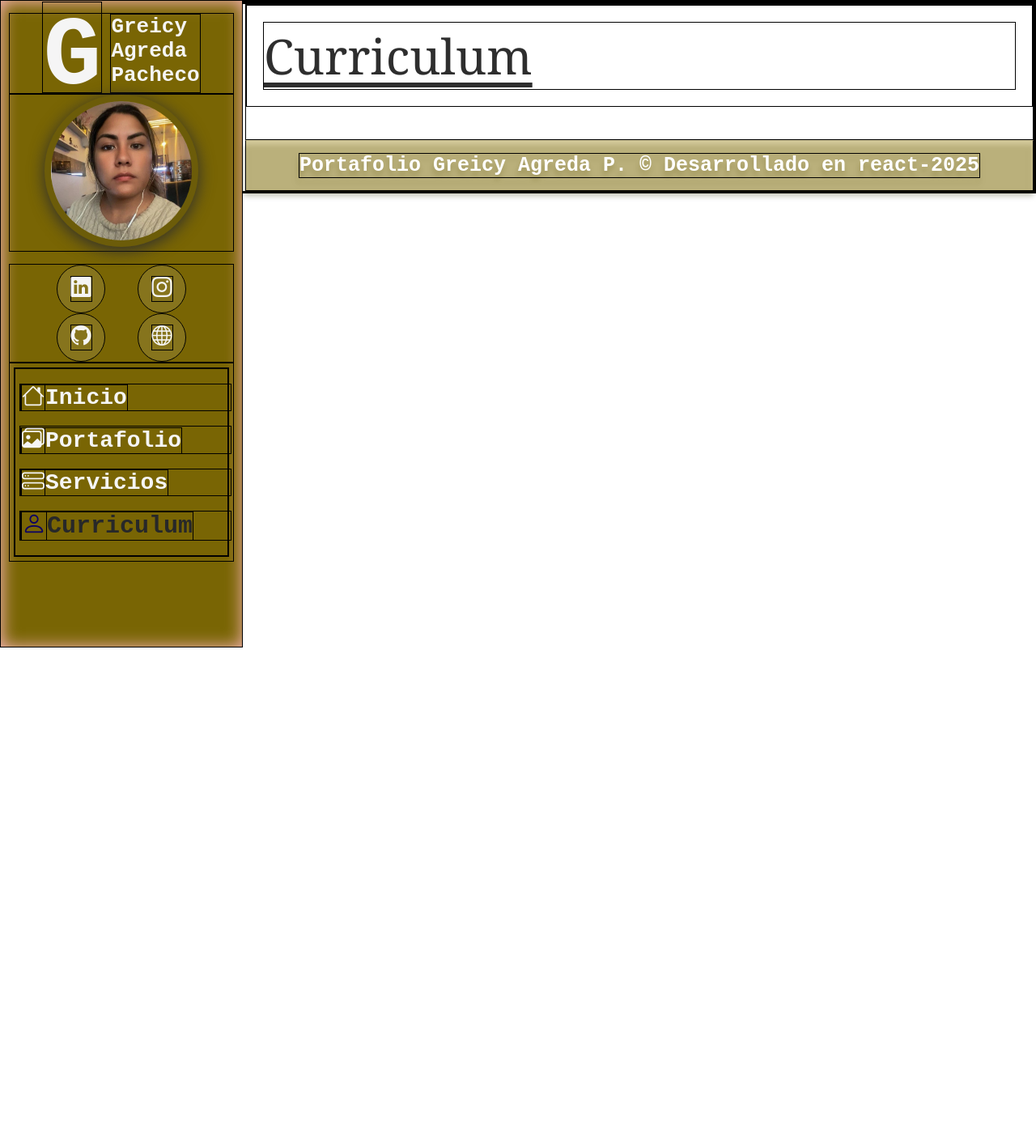
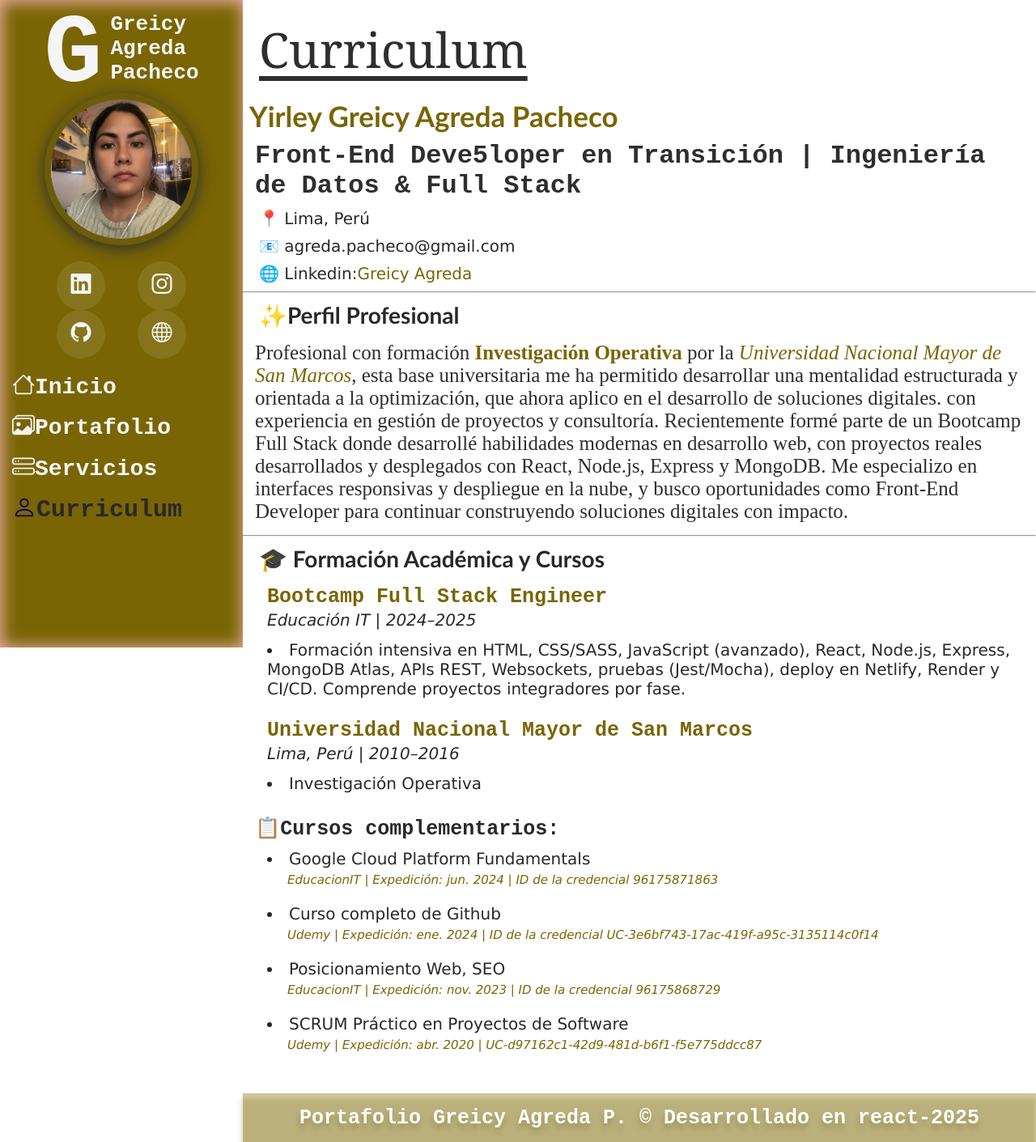
Before and after one commit to greis093/portafolio-cv, a React (Vite) app: page /curriculum in a window 1280 px wide. Shown: the whole page at 81% size. Before the commit the page ends 800 px from the top, so only its background shows below. Built offline with nearby package versions, Linux system fonts and the light colour scheme; a web font is replaced by a local one.

Commit message:
curriculum

```diff
--- a/src/components/Cabecera.scss
+++ b/src/components/Cabecera.scss
@@ -11,6 +11,8 @@
 
 #menu {
     display: none;
+    /* boton en los menus de la barra navbar */
+
 
     /* Hacer funcionar el checkbox -> Hacer funcionar el menú hamburgüesa */
     &:checked + .nav-bar {
--- a/src/components/Navbar.jsx
+++ b/src/components/Navbar.jsx
@@ -37,19 +37,21 @@ const Navbar = () => {
           <i className="bi bi-globe"></i>
         </a>
       </div>
-      <label  className="nav-bar__nav-list">
+      <div>
+
        {/* Menu*/}
-          <div  >
-            <ul className='nav-bar__ul_nav'>
+       <nav>
+       <ul className='nav-bar__ul_nav'>
               <li className="nav-bar__nav-item">
                 <NavLink
                   to="/"
                   className={({ isActive }) => (isActive ? "active" : "")}
                 >
-                  <i className="bi bi-house navicon "></i>
+                  <i className="bi bi-house navicon "/>
                   Inicio
                 </NavLink>
               </li>
+
               <li className="nav-bar__nav-item">
                 <NavLink
                   to="/portafolio"
@@ -78,8 +80,8 @@ const Navbar = () => {
                 </NavLink>
               </li>
             </ul>
-          </div>
-      </label>
+            </nav>
+      </div>
     </nav>
   )
 }
--- a/src/components/Navbar.scss
+++ b/src/components/Navbar.scss
@@ -109,6 +109,8 @@
     font-size: 30px;
    }
 }
+
+
 .active i{
     color: #0d0363;
     font-size: 25px;
--- a/src/index.scss
+++ b/src/index.scss
@@ -2,7 +2,7 @@
     margin: 0;
     padding: 0;
     box-sizing: border-box;
-    border: 1px solid #000;
+   // border: 1px solid #000;
 }
 /* Global Colors*/
 :root {
--- a/src/pages/Curriculum.jsx
+++ b/src/pages/Curriculum.jsx
@@ -1,13 +1,83 @@
 import React from 'react'
-
+import './Curriculum.scss'
 const Curriculum = () => {
   return (
     <div className="home">
       <header className='cabecera'>
           <h1>Curriculum</h1>
       </header>
-
-
+      <section  className='datos-principales'>
+        <strong className='strong'>Yirley Greicy Agreda Pacheco</strong>
+          <h2>Front‑End Deve5loper en Transición | Ingeniería de Datos & Full Stack</h2>
+          <div>📍 Lima, Perú</div>
+          <div>📧 agreda.pacheco@gmail.com</div>
+          <div>🌐 Linkedin:<a href='https://www.linkedin.com/in/greicy-agreda-pacheco-426969121/'>Greicy Agreda</a></div>
+      </section>
+      <hr/>
+      <section className='perfil-profesional'>
+        <h3>✨Perfil Profesional</h3>
+        <p>Profesional con formación <strong>Investigación Operativa</strong> por la
+        <em> Universidad Nacional Mayor de San Marcos</em>,
+        esta base universitaria me ha permitido desarrollar una mentalidad estructurada y orientada a la optimización,
+        que ahora aplico en el desarrollo de soluciones digitales. con experiencia en gestión de proyectos y consultoría.
+        Recientemente formé parte de un Bootcamp Full Stack donde desarrollé habilidades modernas en desarrollo web,
+        con proyectos reales desarrollados y desplegados con React, Node.js, Express y MongoDB.
+        Me especializo en interfaces responsivas y despliegue en la nube, y busco oportunidades
+        como Front‑End Developer para continuar construyendo soluciones digitales con impacto.</p>
+      </section>
+      <hr/>
+      <section className='perfil-profesional'>
+        <h3>🎓 Formación Académica y Cursos</h3>
+        <div className='carrera'>
+        <strong >Bootcamp Full Stack Engineer</strong>
+        <br/>
+        <i className='detalle'>Educación IT | 2024–2025</i>
+        </div>
+        <div className='detalle'>
+        <ul>
+          <li>
+            Formación intensiva en HTML, CSS/SASS, JavaScript (avanzado), React, Node.js, Express, MongoDB Atlas, APIs REST, Websockets,
+            pruebas (Jest/Mocha), deploy en Netlify, Render y CI/CD. Comprende proyectos integradores por fase.
+          </li>
+        </ul>
+        </div>
+        <div className='carrera'>
+        <strong>Universidad Nacional Mayor de San Marcos</strong>
+        <br/>
+        <i className='detalle'>Lima, Perú | 2010–2016</i>
+        </div>
+        <div className='detalle'>
+        <ul>
+          <li>Investigación Operativa</li>
+        </ul>
+        </div>
+        <br/>
+        <b className='curso-complementario'> 📋Cursos complementarios:</b>
+        <div className='detalle'>
+        <ul>
+          <li>Google Cloud Platform Fundamentals</li>
+        </ul>
+        <i className='detalle-curso'>EducacionIT | Expedición: jun. 2024 | ID de la credencial 96175871863</i>
+        </div>
+        <div className='detalle'>
+        <ul>
+          <li>Curso completo de Github</li>
+        </ul>
+        <i className='detalle-curso'>Udemy | Expedición: ene. 2024 | ID de la credencial UC-3e6bf743-17ac-419f-a95c-3135114c0f14</i>
+        </div>
+        <div className='detalle'>
+        <ul>
+          <li>Posicionamiento Web, SEO</li>
+        </ul>
+        <i className='detalle-curso'>EducacionIT | Expedición: nov. 2023 | ID de la credencial 96175868729</i>
+        </div>
+        <div className='detalle'>
+        <ul>
+          <li>SCRUM Práctico en Proyectos de Software</li>
+        </ul>
+        <i className='detalle-curso'>Udemy  | Expedición: abr. 2020 | UC-d97162c1-42d9-481d-b6f1-f5e775ddcc87</i>
+      </div>
+      </section>
     </div>
   )
 }
--- a/src/pages/Curriculum.scss
+++ b/src/pages/Curriculum.scss
@@ -0,0 +1,96 @@
+
+.strong{
+ font-size: 18px;
+ margin: 10px 0px;
+ font-family:'Gill Sans', 'Gill Sans MT', Calibri, 'Trebuchet MS', sans-serif;
+ @media screen and (min-width: 576px){
+   font-size: 35px;
+   margin: 10px 8px;
+ }
+}
+.datos-principales div{
+ color:var(--default-color);
+ font-size: 13px;
+ margin: 5px 3px;
+ font-family:'Lucida Sans', 'Lucida Sans Regular', 'Lucida Grande', 'Lucida Sans Unicode', Geneva, Verdana, sans-serif;
+ @media screen and (min-width: 576px){
+   font-size: 20px;
+    margin: 10px 20px;
+ }
+
+}
+.datos-principales a{
+    color:var(--color-bg);
+}
+.perfil-profesional h3{
+ color:var(--default-color);
+ padding-top:2px;
+ margin-left: 10px;
+ font-size: 20px;
+ font-family:'Gill Sans', 'Gill Sans MT', Calibri, 'Trebuchet MS', sans-serif;
+ @media screen and (min-width: 576px){
+ margin-left: 12px;
+ padding-top: 3px;
+ font-size: 25px;
+ }
+ @media screen and (min-width: 768px){
+ margin-left: 20px;
+ padding-top: 10px;
+ font-size: 28px;
+ }
+}
+em{
+   color:var(--color-bg);
+}
+.carrera {
+    margin-top: 15px;
+ color:var(--color-bg);
+ font-size: 17px;
+ margin-left: 3px;
+ @media screen and (min-width: 576px){
+ font-size: 22px;
+ margin-left: 20px;
+ }
+ @media screen and (min-width: 768px){
+ font-size: 25px;
+ margin-left: 30px;
+ }
+}
+
+.detalle {
+  color:var(--default-color);
+  font-size: 14px;
+  font-family:'Lucida Sans', 'Lucida Sans Regular', 'Lucida Grande', 'Lucida Sans Unicode', Geneva, Verdana, sans-serif;
+   padding-bottom: 10px;
+  @media screen and (min-width: 576px){
+ font-size: 20px;
+ }
+}
+.detalle li {
+    margin-left: 15px;
+    padding-top: 10px;
+    color:var(--default-color);
+    list-style-position: inside;
+    @media screen and (min-width: 576px){
+      margin-left: 30px;
+    }
+}
+
+.curso-complementario{
+    color:var(--default-color);
+    margin-left: 10px;
+    font-size: 18px;
+    @media screen and (min-width: 576px){
+     font-size: 25px;
+     margin-left: 15px;
+    }
+}
+.detalle-curso{
+    color:var(--color-bg);
+    margin-left: 15px;
+    font-size: 10px;
+    @media screen and (min-width: 576px){
+      margin-left: 55px;
+      font-size: 15px;
+    }
+}
--- a/src/pages/Inicio.jsx
+++ b/src/pages/Inicio.jsx
@@ -20,12 +20,11 @@ const Inicio = () => {
             <h1>¡Hola! </h1>
         </header>
       <h2>
-        “Soy Greicy Agreda Pacheco” <br/>
         Desarrolladora Front-End | Full Stack Junior | Analista con enfoque en
         optimización
       </h2>
 
-      <p className="max-w-2xl text-base md:text-lg mb-8">
+      <p className="text-base">
         Soy desarrolladora web con formación universitaria en
         <strong> Investigación Operativa (UNMSM)</strong>, apasionada por la
         creación de soluciones digitales optimizadas y visualmente atractivas.
--- a/src/pages/Inicio.scss
+++ b/src/pages/Inicio.scss
@@ -13,7 +13,7 @@
     color:var(--contrast-color);
     text-decoration:underline;
     text-underline-offset: 10px;
-    @media screen and (min-width: 1200px){
+    @media screen and (min-width: 576px){
       font-weight: 300;
       font-size:  60px;
     }
@@ -21,20 +21,26 @@
 .home h2{
     color:var(--contrast-color);
     font-weight: lighter;
-    margin: 5px 20px;
-    font-size: 20px;
     font-weight: 900;
-    @media screen and (min-width: 576px){
-     font-size: 30px;
+    font-size: 1em;
+     @media screen and (min-width: 576px){
+    font-size:  1.5em;
+    margin: 5px 5px;
+    @media screen and (min-width: 768px){
+    font-size:  2em;
+    margin: 10px 15px;
+ }
     }
 }
 p{
    color:var(--contrast-color);
-   margin-top: 20px;
    font-weight: 300;
-   font-size: 28px;
-   padding: 15px;
-
+   font-size: 18px;
+   padding: 1px;
+  @media screen and (min-width: 576px){
+    font-size: 25px;
+    padding: 15px;
+  }
 }
  strong{
     color: var(--color-bg);
@@ -93,15 +99,20 @@ p{
 }
 
 .link-contacto{
+  padding-top: 10px;
     color: var(--color-bg);
-    font-size: 30px;
+    font-size: 18px;
     display: flex;
     justify-content:end;
     align-items: center;
     font-weight: 900;
-    margin-right: 20px;
+    margin-right: 0px;
     text-decoration:underline;
     margin-bottom: 20PX;
+    @media screen and (min-width: 576px){
+      font-size: 30px;
+      margin-right: 20px;
+    }
 }
 
 .heading{
```
